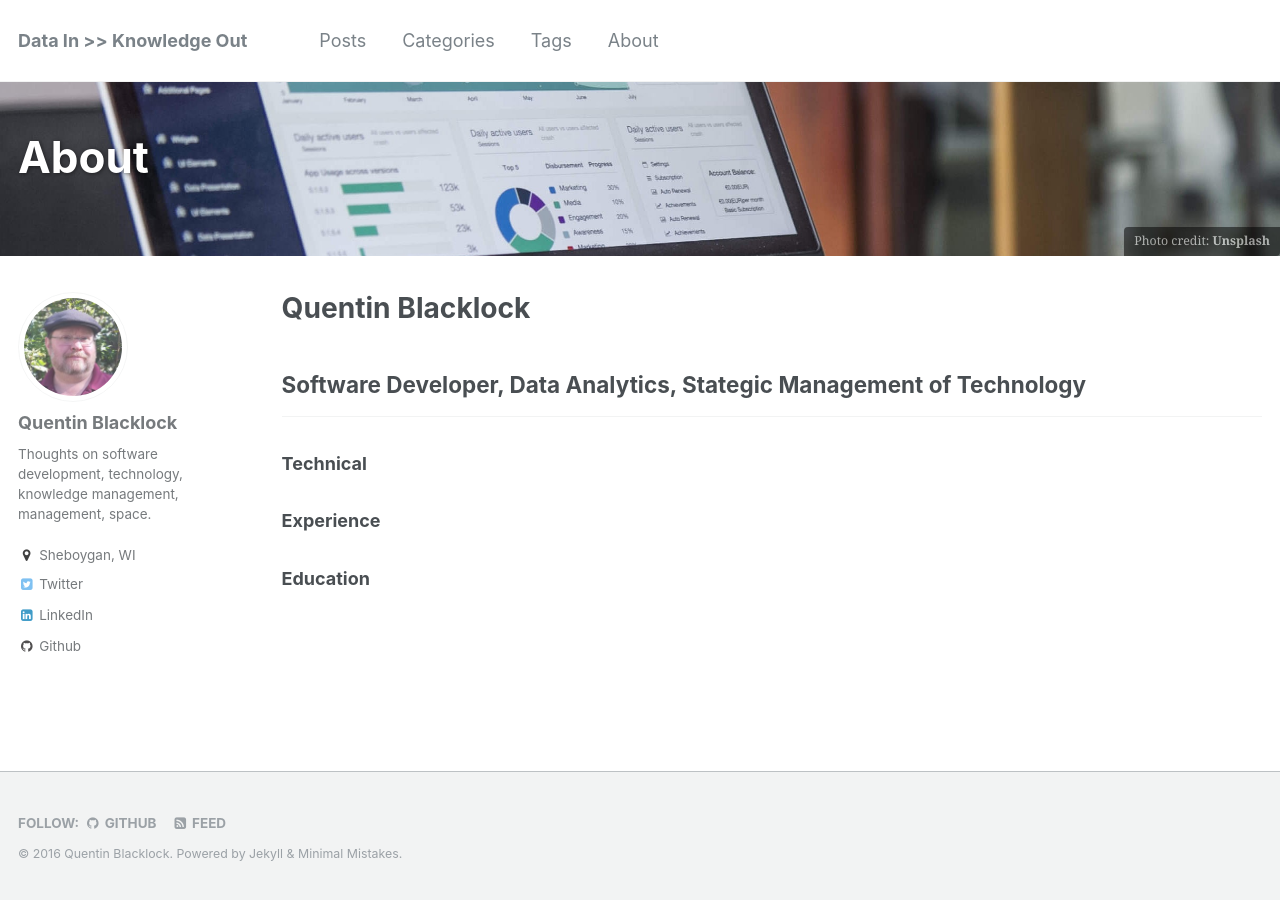
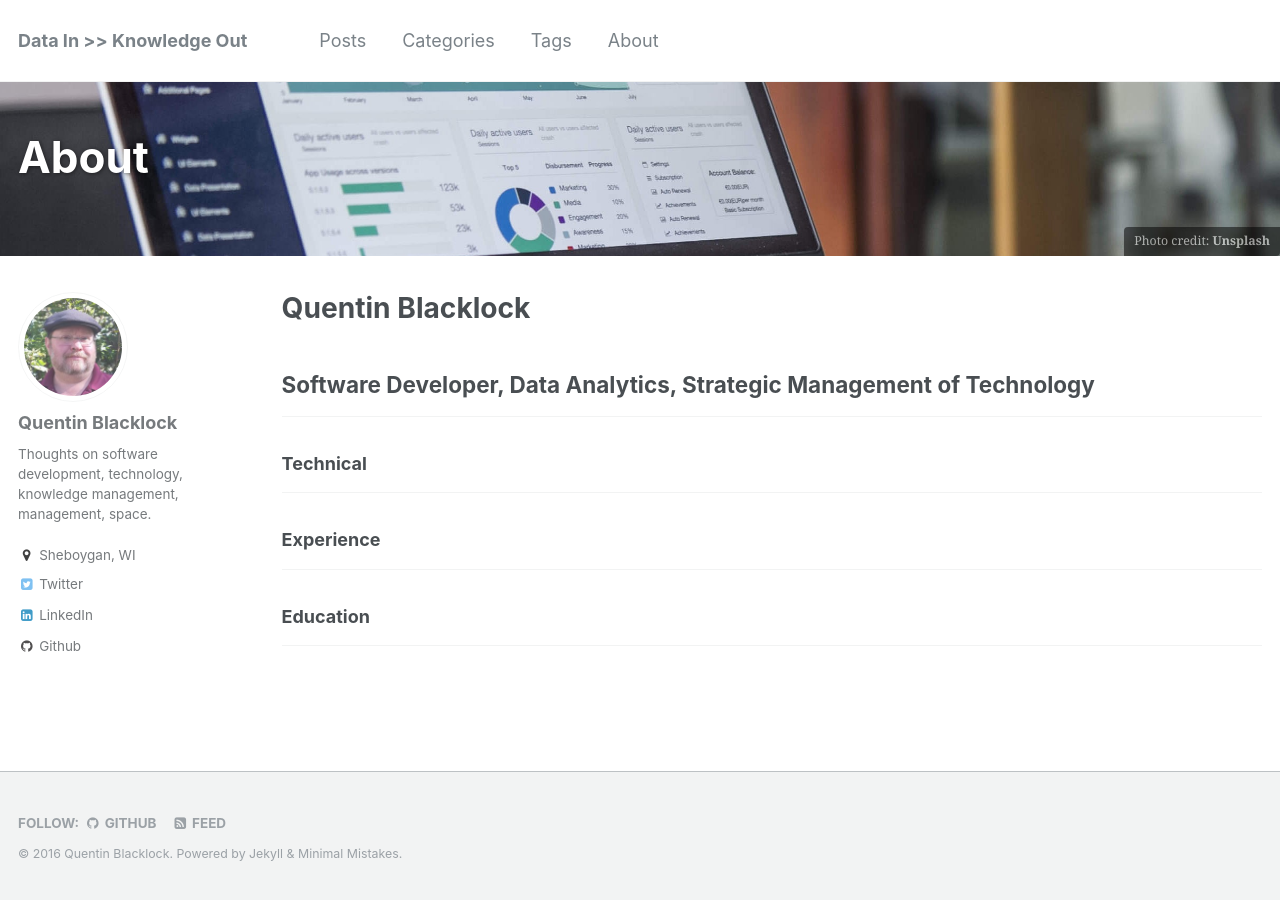
Before and after one commit to quentin-blacklock/quentin-blacklock.github.io, a Jekyll site: the page built from _pages/about.md, in a window 1280 px wide. Built offline with Jekyll 4.4.1, drawn with Linux system fonts in a browser that asks for light colours.

Commit message:
Edit about

```diff
--- a/_pages/about.md
+++ b/_pages/about.md
@@ -10,13 +10,14 @@ author_profile: true
 
 # Quentin Blacklock
 
-## Software Developer, Data Analytics, Stategic Management of Technology
+## Software Developer, Data Analytics, Strategic Management of Technology
 _____
 
 ### Technical
-
+_____
 
 ### Experience
-
+_____
 
 ### Education
+_____
```
